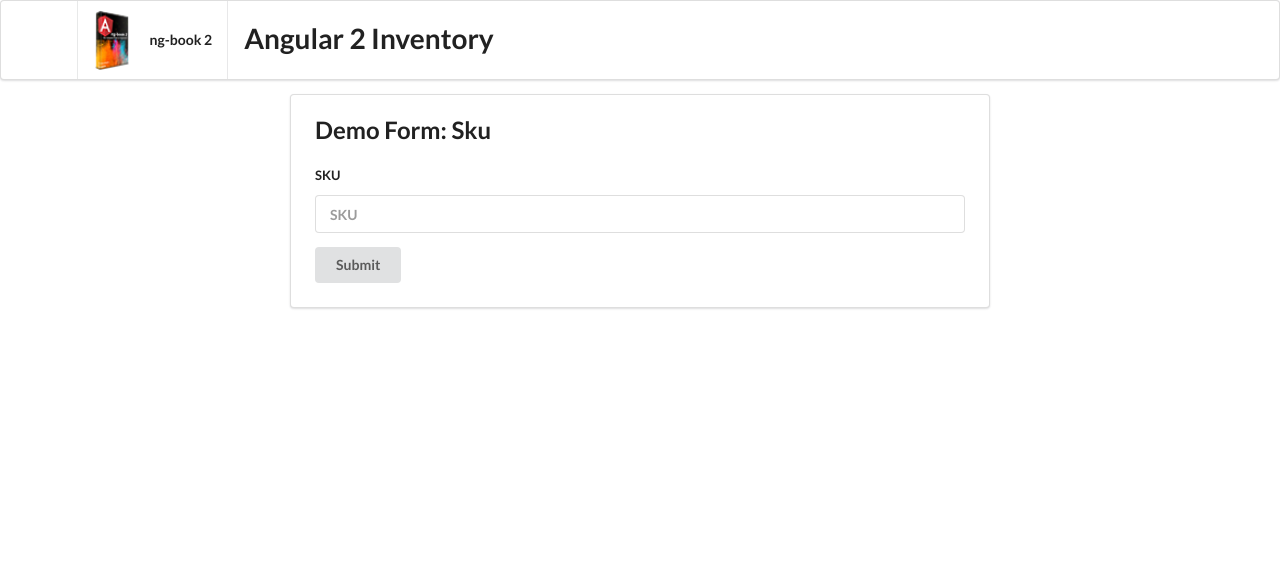
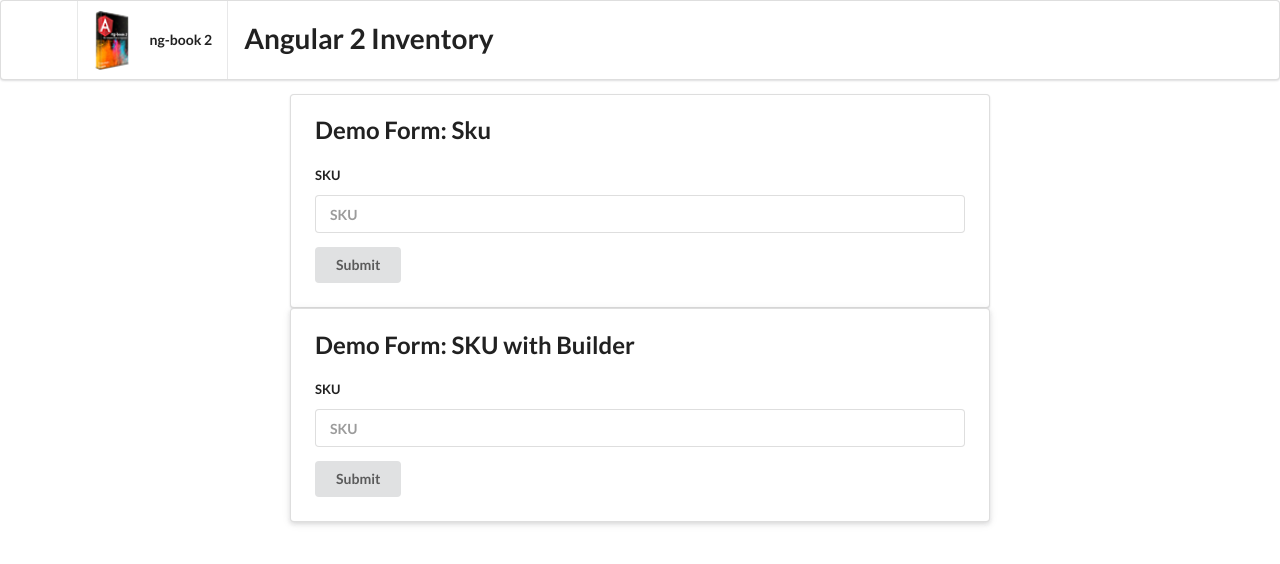
Before and after one commit to bibin301/angular2CLIForms, an Angular app: page / in a window 1280 px wide. Shown: the top 564 px of the page. Built offline with nearby package versions, Linux system fonts and the light colour scheme.

Commit message:
Implements FormSkuFormBuilderComponent

```diff
--- a/src/app/app.component.html
+++ b/src/app/app.component.html
@@ -1,3 +1,4 @@
 <h2>
   <form-sku></form-sku>
+  <form-sku-form-builder></form-sku-form-builder>
 </h2>
--- a/src/app/form-sku-form-builder/form-sku-form-builder.component.html
+++ b/src/app/form-sku-form-builder/form-sku-form-builder.component.html
@@ -1,3 +1,12 @@
-<p>
-  form-sku-form-builder works!
-</p>
+<div class="ui raised segment">
+  <h2 class="ui header">Demo Form: SKU with Builder</h2>
+  <form class="ui form"
+    [formGroup]="myForm"
+    (ngSubmit)="onSubmit(myForm.value)">
+    <div class="field">
+      <label for="skuInput">SKU</label>
+      <input type="text" id="skuInput" placeholder="SKU" [formControl]="myForm.controls['sku']">
+    </div>
+    <button class="ui button" type="submit">Submit</button>
+  </form>
+</div>
--- a/src/app/form-sku-form-builder/form-sku-form-builder.component.ts
+++ b/src/app/form-sku-form-builder/form-sku-form-builder.component.ts
@@ -1,15 +1,24 @@
-import { Component, OnInit } from '@angular/core';
+import { Component } from '@angular/core';
+import {FormBuilder, FormGroup, AbstractControl, Validators} from '@angular/forms';
 
 @Component({
-  selector: 'app-form-sku-form-builder',
+  selector: 'form-sku-form-builder',
   templateUrl: './form-sku-form-builder.component.html',
   styleUrls: ['./form-sku-form-builder.component.css']
 })
-export class FormSkuFormBuilderComponent implements OnInit {
+export class FormSkuFormBuilderComponent {
+  myForm: FormGroup;
+  sku: AbstractControl;
 
-  constructor() { }
+  constructor(fb: FormBuilder) {
+    this.myForm = fb.group({
+      'sku': ['', Validators.required]
+    });
 
-  ngOnInit() {
+    this.sku = this.myForm.controls['sku'];
   }
 
+  onSubmit(value: string): void {
+    console.log('you submitted value', value);
+  }
 }
```
